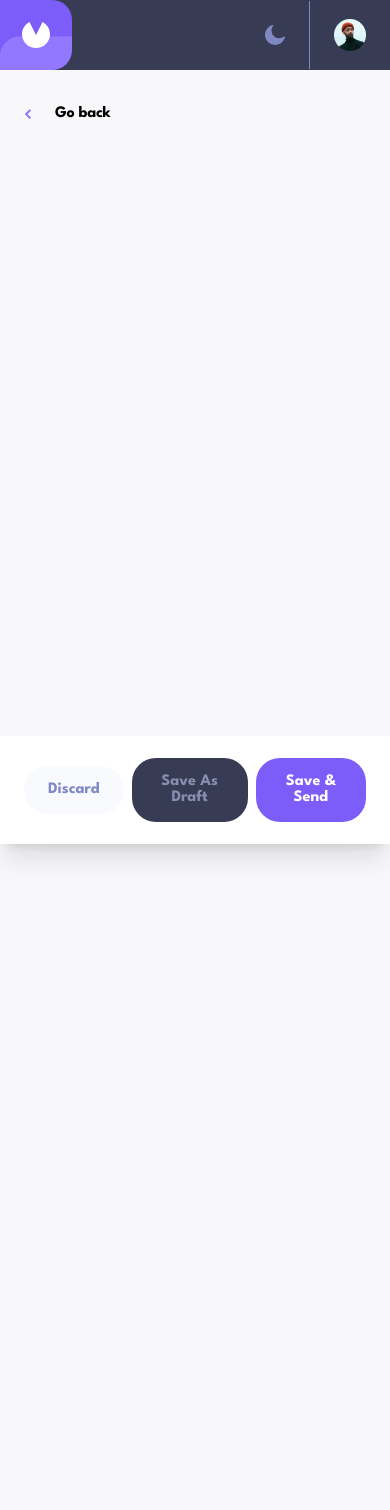
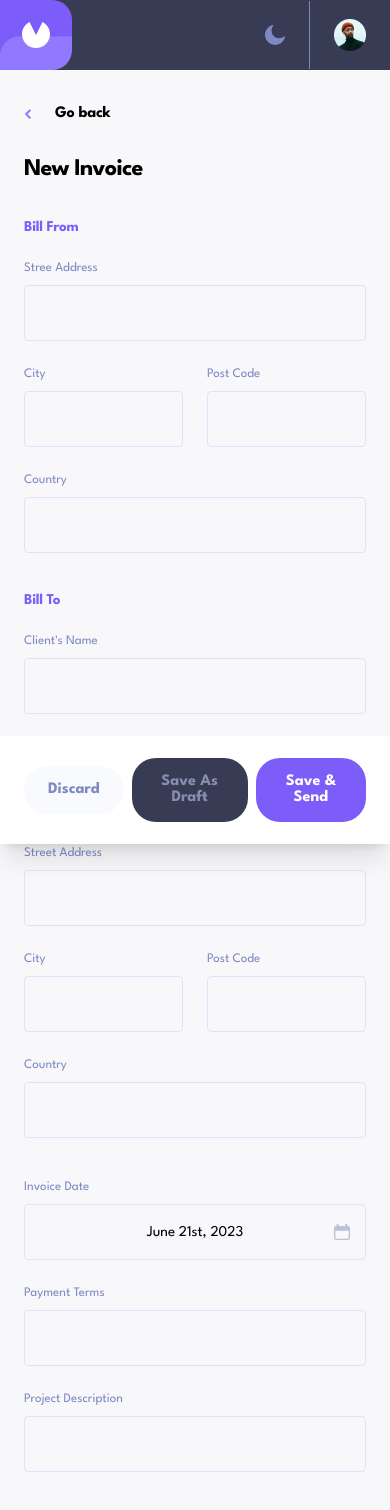
Before and after one commit to YoonJongok/invoice-app, a Next.js app: page /add in a window 390 px wide. Shown: the top 1510 px of the page. Before the commit the page ends 844 px from the top, so only its background shows below. Built offline with nearby package versions, Linux system fonts and the light colour scheme.

Commit message:
Adapt Date picker component

```diff
--- a/src/app/add/page.tsx
+++ b/src/app/add/page.tsx
@@ -1,4 +1,5 @@
 import { AddNewInvoiceFooter } from '@/components/add-new-invoice';
+import { AddNewInvoiceForm } from '@/components/add-new-invoice/add-new-invoice-form';
 import { GoBackButton } from '@/components/go-back-button';
 import { FlexBoxColumn } from '@/components/ui/flexbox-column';
 import { FlexBoxRow } from '@/components/ui/flexbox-row';
@@ -6,10 +7,14 @@ import { FlexBoxRow } from '@/components/ui/flexbox-row';
 export default function AddNewInvoice() {
   return (
     <>
-      <FlexBoxColumn as='main' className='relative w-full px-6 py-8 pb-32'>
+      <FlexBoxColumn as='main' className='relative w-full px-6 pt-8 pb-52'>
         <FlexBoxRow intent={'flexStartCenter'} className='pb-8'>
           <GoBackButton />
         </FlexBoxRow>
+        <FlexBoxColumn>
+          <h2>New Invoice</h2>
+          <AddNewInvoiceForm />
+        </FlexBoxColumn>
       </FlexBoxColumn>
       <AddNewInvoiceFooter />
     </>
--- a/src/components/Icons.tsx
+++ b/src/components/Icons.tsx
@@ -30,8 +30,13 @@ export const Icons = {
     </svg>
   ),
   calendar: ({ ...props }: React.SVGProps<SVGSVGElement>) => (
-    <svg width='7' height='10' xmlns='http://www.w3.org/2000/svg' {...props}>
-      <path d='M1 1l4 4-4 4' stroke='#7C5DFA' stroke-width='2' fill='none' fill-rule='evenodd' />
+    <svg width='16' height='16' xmlns='http://www.w3.org/2000/svg'>
+      <path
+        d='M14 2h-.667V.667A.667.667 0 0012.667 0H12a.667.667 0 00-.667.667V2H4.667V.667A.667.667 0 004 0h-.667a.667.667 0 00-.666.667V2H2C.897 2 0 2.897 0 4v10c0 1.103.897 2 2 2h12c1.103 0 2-.897 2-2V4c0-1.103-.897-2-2-2zm.667 12c0 .367-.3.667-.667.667H2A.668.668 0 011.333 14V6.693h13.334V14z'
+        fill='#7E88C3'
+        fill-rule='nonzero'
+        opacity='.5'
+      />
     </svg>
   ),
   check: ({ ...props }: React.SVGProps<SVGSVGElement>) => (
--- /dev/null
+++ b/src/components/add-new-invoice/add-new-invoice-form.tsx
@@ -0,0 +1,49 @@
+'use client';
+import React from 'react';
+import { useForm, FormProvider, useFormContext } from 'react-hook-form';
+import { Input } from '../ui/input';
+import { FlexBoxColumn } from '../ui/flexbox-column';
+import { FlexBoxRow } from '../ui/flexbox-row';
+import { DatePicker } from '../date-picker';
+
+export const AddNewInvoiceForm = () => {
+  const methods = useForm();
+  const { handleSubmit } = methods;
+  const onSubmit = (data: any) => console.log(data);
+
+  return (
+    <FormProvider {...methods}>
+      <form onSubmit={handleSubmit(onSubmit)} className='gap-6'>
+        <FlexBoxColumn className='gap-6 mt-10'>
+          <h4 className='font-bold text-violet-3 capitalize'>Bill from</h4>
+          <Input label='stree address' type='text' />
+          <FlexBoxRow intent={'flexBetweenCenter'} className='gap-6'>
+            <Input label='city' type='text' />
+            <Input label='post code' type='text' />
+          </FlexBoxRow>
+          <FlexBoxColumn className='w-full gap-[6px]'>
+            <Input label='country' type='text' />
+          </FlexBoxColumn>
+        </FlexBoxColumn>
+        <FlexBoxColumn className='gap-6 mt-10'>
+          <h4 className='font-bold text-violet-3 capitalize'>Bill to</h4>
+          <Input label={"client's name"} type='text' />
+          <Input label={"client's email"} type='email' />
+          <Input label={'street address'} type='text' />
+          <FlexBoxRow intent={'flexBetweenCenter'} className='gap-6'>
+            <Input label='city' type='text' />
+            <Input label='post code' type='text' />
+          </FlexBoxRow>
+          <FlexBoxColumn className='w-full gap-[6px]'>
+            <Input label='country' type='text' />
+          </FlexBoxColumn>
+        </FlexBoxColumn>
+        <FlexBoxColumn className='gap-6 mt-10'>
+          <DatePicker label={'invoice date'} />
+          <Input label={'payment terms'} type='email' />
+          <Input label={'project description'} type='text' />
+        </FlexBoxColumn>
+      </form>
+    </FormProvider>
+  );
+};
--- /dev/null
+++ b/src/components/date-picker.tsx
@@ -0,0 +1,50 @@
+import React from 'react';
+import { Popover, PopoverContent, PopoverTrigger } from './ui/popover';
+import { Button } from './ui/button';
+import { cn } from '@/lib/utils';
+import { format } from 'date-fns';
+import { Icons } from './Icons';
+import { Calendar } from './ui/calendar';
+import { Input } from './ui/input';
+import { FlexBoxRow } from './ui/flexbox-row';
+
+interface DatePickerProps {
+  label: string;
+}
+
+export const DatePicker = ({ label }: DatePickerProps) => {
+  const [date, setDate] = React.useState<Date | undefined>(new Date());
+
+  return (
+    <Popover>
+      <PopoverTrigger asChild>
+        <Input
+          label={label && label}
+          className={cn(
+            'cursor-pointer'
+            // !field.value && 'text-muted-foreground'
+          )}
+          placeholder='Pick a date'
+          value={date ? format(date, 'PPP') : 'Pick a date'}
+          Icon={() => (
+            <FlexBoxRow
+              intent={'flexCenterCenter'}
+              className='absolute top-1/2 right-2 transform -translate-x-1/2 -translate-y-1/2 '
+            >
+              <Icons.calendar className='ml-auto h-4 w-4 opacity-50' />
+            </FlexBoxRow>
+          )}
+        />
+      </PopoverTrigger>
+      <PopoverContent className='w-auto p-0' align='end'>
+        <Calendar
+          mode='single'
+          selected={date}
+          onSelect={setDate}
+          disabled={(date) => date > new Date() || date < new Date('1900-01-01')}
+          initialFocus
+        />
+      </PopoverContent>
+    </Popover>
+  );
+};
--- a/src/components/ui/button.tsx
+++ b/src/components/ui/button.tsx
@@ -5,7 +5,7 @@ import React from 'react';
 import { Icons } from '../Icons';
 import { FlexBoxRow } from './flexbox-row';
 
-const buttonVariants = cva(
+export const buttonVariants = cva(
   [
     'flexCenterCenter',
     'rounded-lg',
--- /dev/null
+++ b/src/components/ui/calendar.tsx
@@ -0,0 +1,50 @@
+'use client';
+
+import * as React from 'react';
+import { ChevronLeft, ChevronRight } from 'lucide-react';
+import { DayPicker } from 'react-day-picker';
+import { cn } from '@/lib/utils';
+import { buttonVariants } from '@/components/ui/button';
+
+export type CalendarProps = React.ComponentProps<typeof DayPicker>;
+
+function Calendar({ className, classNames, showOutsideDays = true, ...props }: CalendarProps) {
+  return (
+    <DayPicker
+      showOutsideDays={showOutsideDays}
+      className={cn('p-3', className)}
+      classNames={{
+        months: 'flex flex-col sm:flex-row space-y-4 sm:space-x-4 sm:space-y-0',
+        month: 'space-y-4',
+        caption: 'flex justify-center pt-1 relative items-center',
+        caption_label: 'text-sm font-medium',
+        nav: 'space-x-1 flex items-center',
+        nav_button: cn(buttonVariants(), 'h-7 w-7 bg-transparent p-0 opacity-50 hover:opacity-100'),
+        nav_button_previous: 'absolute left-1',
+        nav_button_next: 'absolute right-1',
+        table: 'w-full border-collapse space-y-1',
+        head_row: 'flex',
+        head_cell: 'text-muted-foreground rounded-md w-9 font-normal text-[0.8rem]',
+        row: 'flex w-full mt-2',
+        cell: 'text-center text-sm p-0 relative [&:has([aria-selected])]:bg-accent first:[&:has([aria-selected])]:rounded-l-md last:[&:has([aria-selected])]:rounded-r-md focus-within:relative focus-within:z-20',
+        day: cn(buttonVariants(), 'h-9 w-9 p-0 font-normal aria-selected:opacity-100'),
+        day_selected:
+          'bg-primary text-primary-foreground hover:bg-primary hover:text-primary-foreground focus:bg-primary focus:text-primary-foreground',
+        day_today: 'bg-accent text-accent-foreground',
+        day_outside: 'text-muted-foreground opacity-50',
+        day_disabled: 'text-muted-foreground opacity-50',
+        day_range_middle: 'aria-selected:bg-accent aria-selected:text-accent-foreground',
+        day_hidden: 'invisible',
+        ...classNames,
+      }}
+      components={{
+        IconLeft: ({ ...props }) => <ChevronLeft className='h-4 w-4' />,
+        IconRight: ({ ...props }) => <ChevronRight className='h-4 w-4' />,
+      }}
+      {...props}
+    />
+  );
+}
+Calendar.displayName = 'Calendar';
+
+export { Calendar };
--- /dev/null
+++ b/src/components/ui/input.tsx
@@ -0,0 +1,32 @@
+import { cn } from '@/lib/utils';
+import React from 'react';
+import { FlexBoxColumn } from './flexbox-column';
+import { FlexBoxRow } from './flexbox-row';
+
+export interface InputProps extends React.InputHTMLAttributes<HTMLInputElement> {
+  label?: string;
+  Icon?: React.FC;
+}
+
+export const Input = React.forwardRef<HTMLInputElement, InputProps>(
+  ({ className, Icon, label, type, ...props }, ref) => {
+    return (
+      <FlexBoxColumn className='w-full gap-[6px]'>
+        {label && <label className='text-[13px] text-violet-1 capitalize'>{label}</label>}
+        <FlexBoxRow className='relative'>
+          <input
+            type={type}
+            className={cn(
+              'flex w-full rounded-sm border border-grey-3 bg-transparent px-5 py-4 text-[15px] ring-offset-background file:border-0 file:bg-transparent file:text-[15px] file:font-medium placeholder:text-grey-4 focus-visible:outline-none focus-visible:ring-2 focus-visible:ring-ring focus-visible:ring-offset-2 disabled:cursor-not-allowed disabled:opacity-50',
+              className
+            )}
+            ref={ref}
+            {...props}
+          />
+          {Icon && <Icon />}
+        </FlexBoxRow>
+      </FlexBoxColumn>
+    );
+  }
+);
+Input.displayName = 'Input';
--- /dev/null
+++ b/src/components/ui/popover.tsx
@@ -0,0 +1,31 @@
+'use client';
+
+import * as React from 'react';
+import * as PopoverPrimitive from '@radix-ui/react-popover';
+
+import { cn } from '@/lib/utils';
+
+const Popover = PopoverPrimitive.Root;
+
+const PopoverTrigger = PopoverPrimitive.Trigger;
+
+const PopoverContent = React.forwardRef<
+  React.ElementRef<typeof PopoverPrimitive.Content>,
+  React.ComponentPropsWithoutRef<typeof PopoverPrimitive.Content>
+>(({ className, align = 'center', sideOffset = 4, ...props }, ref) => (
+  <PopoverPrimitive.Portal>
+    <PopoverPrimitive.Content
+      ref={ref}
+      align={align}
+      sideOffset={sideOffset}
+      className={cn(
+        'z-50 w-72 rounded-md border bg-popover p-4 text-popover-foreground shadow-md outline-none animate-in data-[side=bottom]:slide-in-from-top-2 data-[side=left]:slide-in-from-right-2 data-[side=right]:slide-in-from-left-2 data-[side=top]:slide-in-from-bottom-2',
+        className
+      )}
+      {...props}
+    />
+  </PopoverPrimitive.Portal>
+));
+PopoverContent.displayName = PopoverPrimitive.Content.displayName;
+
+export { Popover, PopoverTrigger, PopoverContent };
```
Also changed, not shown: package.json (+8 -1 lines), .eslintrc.json, src/components/add-new-invoice/add-new-invoice-footer/index.ts (added), 2 other files (tests, documents, lock files or other folders).
